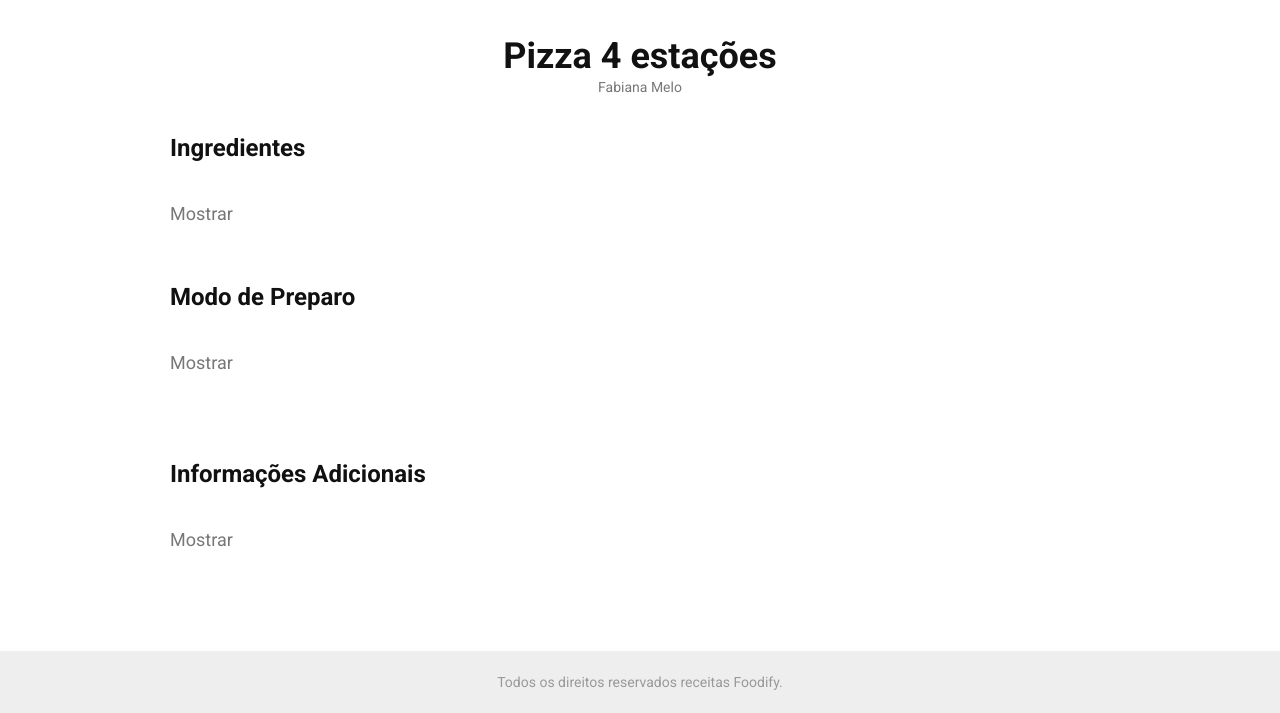
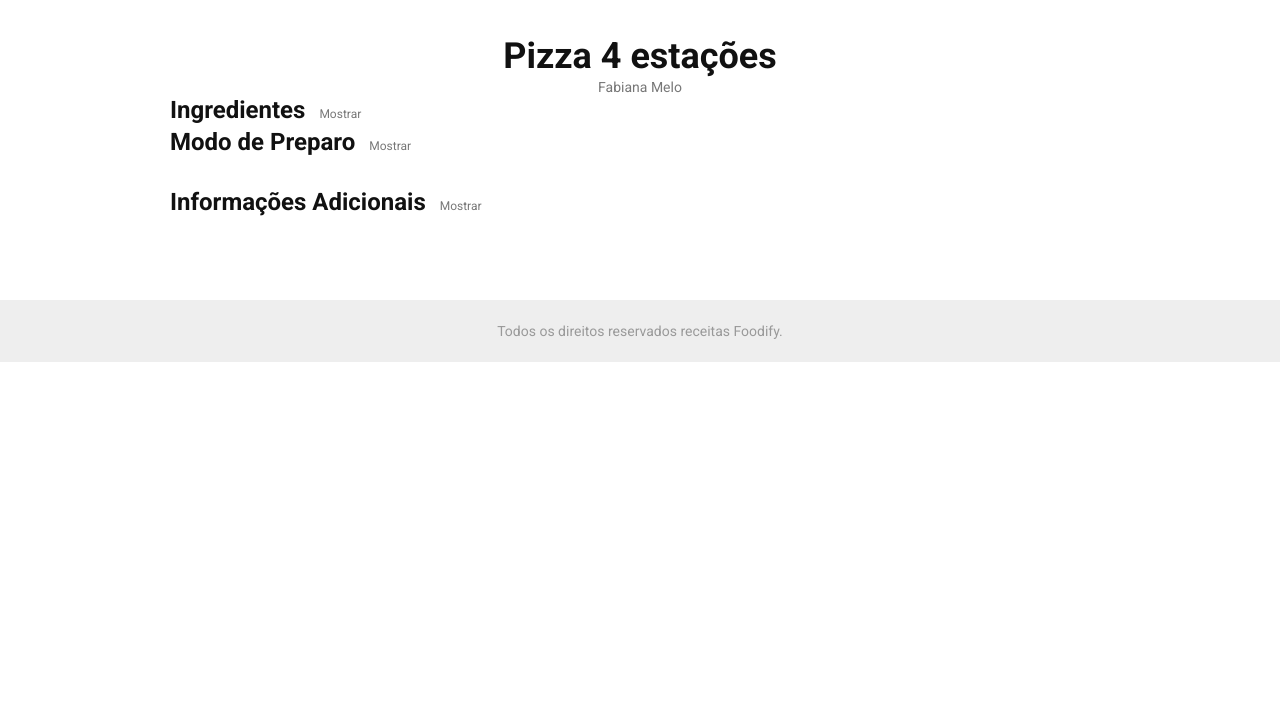
Before and after one commit to Jadiscke/Foodify, a Node server app: page /recipes/1 in a window 1280 px wide. Shown: the part 392-1105 px from the top of the page. After the commit the page ends 754 px from the top, so only its background shows below. Run offline with Node 20, Linux system fonts and the light colour scheme.

Commit message:
Fix Recipe Layout

```diff
--- a/public/styles/recipe.css
+++ b/public/styles/recipe.css
@@ -30,10 +30,10 @@
 }
 
 #recipe .cards .card .recipe {
-  display: inline-block;
+  display:inline-block;
   width: 100%;
   text-align: left;
-
+  align-items: center;
   color: #444;
   font-size: 18px;
   line-height: 28px;
@@ -62,6 +62,7 @@
 }
 
 #recipe .cards .card .recipe h5 {
+  display: inline;
   font-size: var(--font-color);
   font-size: 24px;
   font-weight: bold;
@@ -74,10 +75,12 @@
 }
 
 #recipe a {
-  display: inline-block;
+  font-size: 12px;
+  font-weight: normal;
+  margin-left: 8px;
+  display: inline;
   pointer-events: all;
   color: #777777;
-  margin-bottom: 18px;
 }
 
 footer {
--- a/view/recipe.njk
+++ b/view/recipe.njk
@@ -40,7 +40,7 @@
             </ol>
           </div>
           <div class="recipe">
-            <h5>Informações Adicionais</h5>
+            <h5>Informações Adicionais </h5>
             <a>Mostrar</a>
             <p class='hide'>{{food.information}}</p>
           </div>
```
